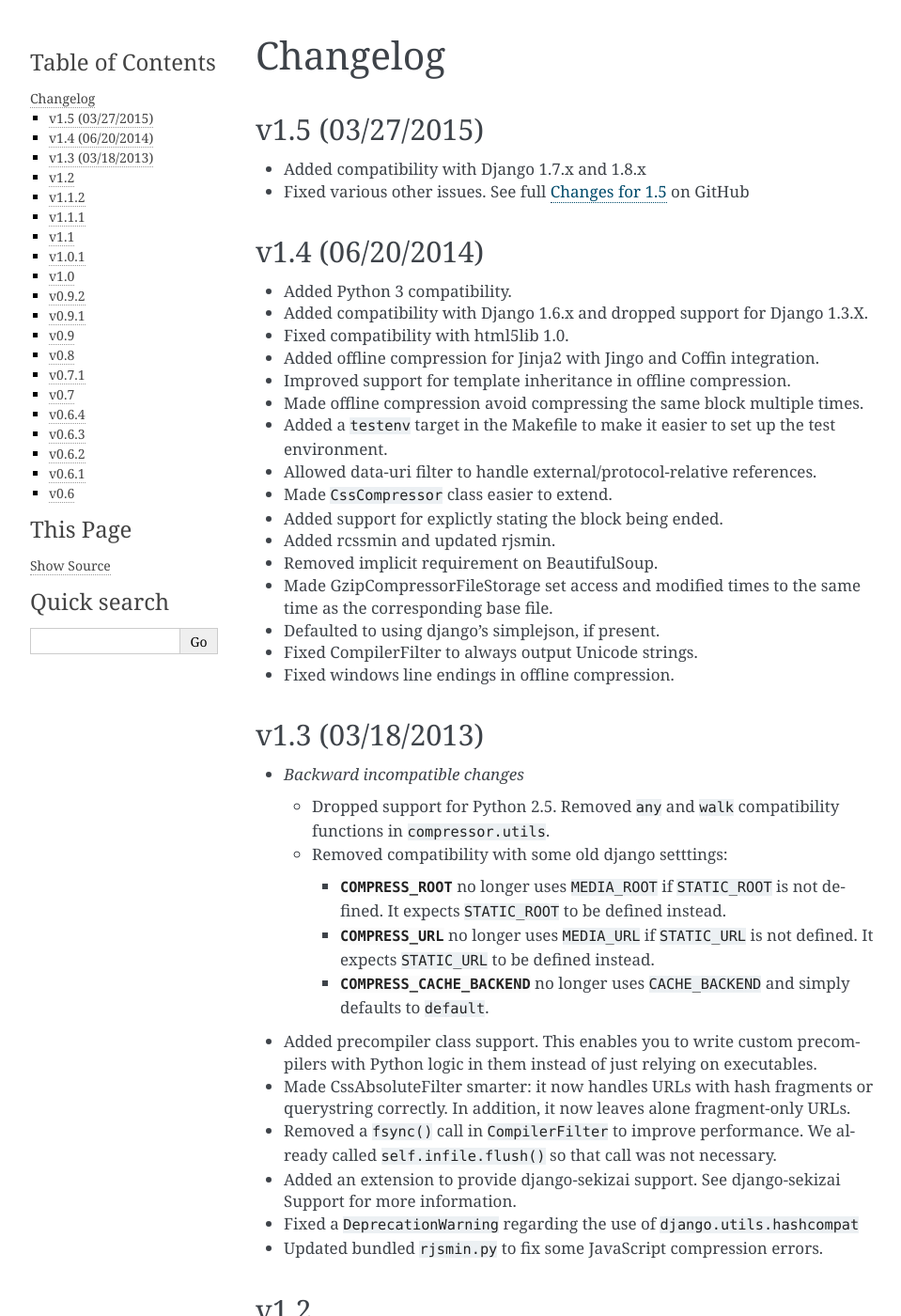
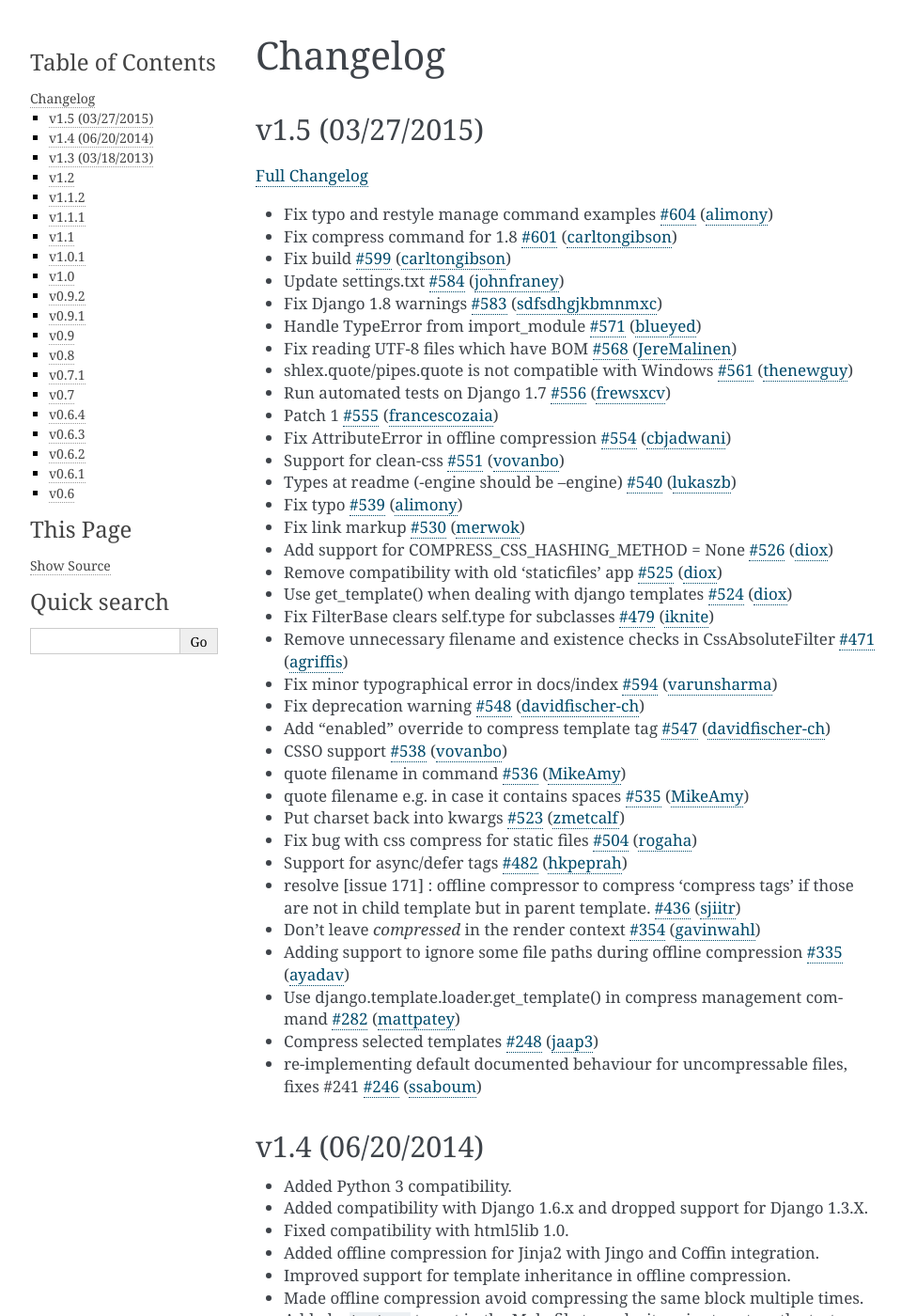
Before and after one commit to django-compressor/django-compressor, a Sphinx documentation site: the page built from docs/changelog.txt, in a window 1280 px wide and 1400 px high. Shown: the whole window at 94% size, without its empty margins (148-1107 px from the left). Built offline with Sphinx 7.4.7, drawn with Linux system fonts in a browser that asks for light colours; pages that are not in the unit, such as notebooks, are missing from menus.

Commit message:
Full list of merged PRs

```diff
--- a/docs/changelog.txt
+++ b/docs/changelog.txt
@@ -4,11 +4,77 @@
 v1.5 (03/27/2015)
 -----------------
 
-- Added compatibility with Django 1.7.x and 1.8.x
+`Full Changelog <https://github.com/django-compressor/django-compressor/compare/1.4...HEAD>`_
 
-- Fixed various other issues. See full `Changes for 1.5`_ on GitHub
+- Fix typo and restyle manage command examples `\#604 <https://github.com/django-compressor/django-compressor/pull/604>`_ (`alimony <https://github.com/alimony>`_)
 
-.. _Changes for 1.5: https://github.com/django-compressor/django-compressor/compare/1.4...develop
+- Fix compress command for 1.8 `\#601 <https://github.com/django-compressor/django-compressor/pull/601>`_ (`carltongibson <https://github.com/carltongibson>`_)
+
+- Fix build `\#599 <https://github.com/django-compressor/django-compressor/pull/599>`_ (`carltongibson <https://github.com/carltongibson>`_)
+
+- Update settings.txt `\#584 <https://github.com/django-compressor/django-compressor/pull/584>`_ (`johnfraney <https://github.com/johnfraney>`_)
+
+- Fix Django 1.8 warnings  `\#583 <https://github.com/django-compressor/django-compressor/pull/583>`_ (`sdfsdhgjkbmnmxc <https://github.com/sdfsdhgjkbmnmxc>`_)
+
+- Handle TypeError from import\_module `\#571 <https://github.com/django-compressor/django-compressor/pull/571>`_ (`blueyed <https://github.com/blueyed>`_)
+
+- Fix reading UTF-8 files which have BOM `\#568 <https://github.com/django-compressor/django-compressor/pull/568>`_ (`JereMalinen <https://github.com/JereMalinen>`_)
+
+- shlex.quote/pipes.quote is not compatible with Windows `\#561 <https://github.com/django-compressor/django-compressor/pull/561>`_ (`thenewguy <https://github.com/thenewguy>`_)
+
+- Run automated tests on Django 1.7 `\#556 <https://github.com/django-compressor/django-compressor/pull/556>`_ (`frewsxcv <https://github.com/frewsxcv>`_)
+
+- Patch 1 `\#555 <https://github.com/django-compressor/django-compressor/pull/555>`_ (`francescozaia <https://github.com/francescozaia>`_)
+
+- Fix AttributeError in offline compression `\#554 <https://github.com/django-compressor/django-compressor/pull/554>`_ (`cbjadwani <https://github.com/cbjadwani>`_)
+
+- Support for clean-css `\#551 <https://github.com/django-compressor/django-compressor/pull/551>`_ (`vovanbo <https://github.com/vovanbo>`_)
+
+- Types at readme \(-engine should be --engine\) `\#540 <https://github.com/django-compressor/django-compressor/pull/540>`_ (`lukaszb <https://github.com/lukaszb>`_)
+
+- Fix typo `\#539 <https://github.com/django-compressor/django-compressor/pull/539>`_ (`alimony <https://github.com/alimony>`_)
+
+- Fix link markup `\#530 <https://github.com/django-compressor/django-compressor/pull/530>`_ (`merwok <https://github.com/merwok>`_)
+
+- Add support for COMPRESS\_CSS\_HASHING\_METHOD = None `\#526 <https://github.com/django-compressor/django-compressor/pull/526>`_ (`diox <https://github.com/diox>`_)
+
+- Remove compatibility with old 'staticfiles' app `\#525 <https://github.com/django-compressor/django-compressor/pull/525>`_ (`diox <https://github.com/diox>`_)
+
+- Use get\_template\(\) when dealing with django templates `\#524 <https://github.com/django-compressor/django-compressor/pull/524>`_ (`diox <https://github.com/diox>`_)
+
+- Fix FilterBase clears self.type for subclasses `\#479 <https://github.com/django-compressor/django-compressor/pull/479>`_ (`iknite <https://github.com/iknite>`_)
+
+- Remove unnecessary filename and existence checks in CssAbsoluteFilter `\#471 <https://github.com/django-compressor/django-compressor/pull/471>`_ (`agriffis <https://github.com/agriffis>`_)
+
+- Fix minor typographical error in docs/index `\#594 <https://github.com/django-compressor/django-compressor/pull/594>`_ (`varunsharma <https://github.com/varunsharma>`_)
+
+- Fix deprecation warning `\#548 <https://github.com/django-compressor/django-compressor/pull/548>`_ (`davidfischer-ch <https://github.com/davidfischer-ch>`_)
+
+- Add "enabled" override to compress template tag `\#547 <https://github.com/django-compressor/django-compressor/pull/547>`_ (`davidfischer-ch <https://github.com/davidfischer-ch>`_)
+
+- CSSO support `\#538 <https://github.com/django-compressor/django-compressor/pull/538>`_ (`vovanbo <https://github.com/vovanbo>`_)
+
+- quote filename in command  `\#536 <https://github.com/django-compressor/django-compressor/pull/536>`_ (`MikeAmy <https://github.com/MikeAmy>`_)
+
+- quote filename e.g. in case it contains spaces `\#535 <https://github.com/django-compressor/django-compressor/pull/535>`_ (`MikeAmy <https://github.com/MikeAmy>`_)
+
+- Put charset back into kwargs `\#523 <https://github.com/django-compressor/django-compressor/pull/523>`_ (`zmetcalf <https://github.com/zmetcalf>`_)
+
+- Fix bug with css compress for static files `\#504 <https://github.com/django-compressor/django-compressor/pull/504>`_ (`rogaha <https://github.com/rogaha>`_)
+
+- Support for async/defer tags `\#482 <https://github.com/django-compressor/django-compressor/pull/482>`_ (`hkpeprah <https://github.com/hkpeprah>`_)
+
+- resolve \[issue 171\] : offline compressor to compress 'compress tags' if those are not in child template but in parent template. `\#436 <https://github.com/django-compressor/django-compressor/pull/436>`_ (`sjiitr <https://github.com/sjiitr>`_)
+
+- Don't leave `compressed` in the render context `\#354 <https://github.com/django-compressor/django-compressor/pull/354>`_ (`gavinwahl <https://github.com/gavinwahl>`_)
+
+- Adding support to ignore some file paths during offline compression `\#335 <https://github.com/django-compressor/django-compressor/pull/335>`_ (`ayadav <https://github.com/ayadav>`_)
+
+- Use django.template.loader.get\_template\(\) in compress management command `\#282 <https://github.com/django-compressor/django-compressor/pull/282>`_ (`mattpatey <https://github.com/mattpatey>`_)
+
+- Compress selected templates `\#248 <https://github.com/django-compressor/django-compressor/pull/248>`_ (`jaap3 <https://github.com/jaap3>`_)
+
+- re-implementing default documented behaviour for uncompressable files, fixes \#241 `\#246 <https://github.com/django-compressor/django-compressor/pull/246>`_ (`ssaboum <https://github.com/ssaboum>`_)
 
 
 v1.4 (06/20/2014)
```
